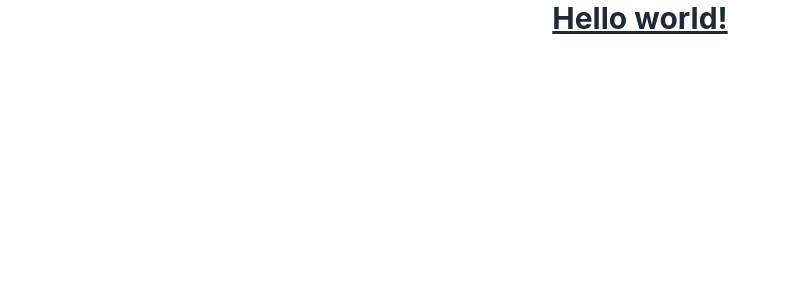
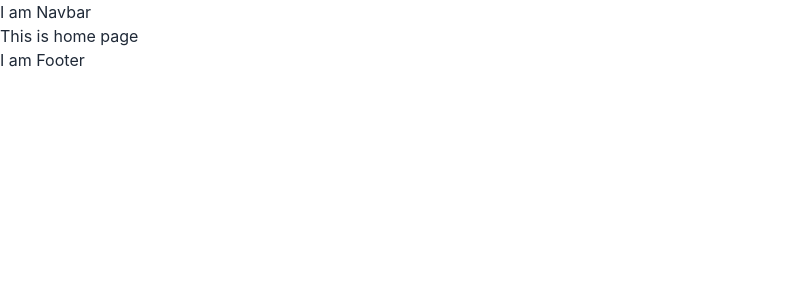
Before and after one commit to zameariislam/doctor-clinic, a React (Create React App) app: page / in a window 1280 px wide. Shown: the top 300 px of the page, without its empty margins (0-791 px from the left). Built offline with nearby package versions, Linux system fonts and the light colour scheme.

Commit message:
route added

```diff
--- a/src/App.js
+++ b/src/App.js
@@ -1,11 +1,8 @@
+import { RouterProvider } from "react-router-dom";
+import router from "./Routes/routes";
 
 function App() {
-  return (
-
-    <h1 className="text-3xl text-center font-bold underline">
-      Hello world!
-    </h1>
-  );
+  return <RouterProvider router={router} />
 }
 
 export default App;
--- /dev/null
+++ b/src/LayOut/Main.js
@@ -0,0 +1,19 @@
+import React from 'react';
+import Navbar from '../pages/shared/Navbar';
+import { Outlet } from 'react-router-dom';
+import Footer from '../pages/shared/Footer';
+
+const Main = () => {
+    return (
+        <div>
+            <Navbar/>
+            <Outlet/>
+            <Footer/>
+
+
+
+        </div>
+    );
+};
+
+export default Main;
--- /dev/null
+++ b/src/Routes/routes.js
@@ -0,0 +1,27 @@
+import Login from "../pages/login/Login";
+import { createBrowserRouter } from "react-router-dom";
+import Main from "../LayOut/Main";
+import Home from "../pages/Home";
+
+
+const router = createBrowserRouter([
+    {
+        path: '/',
+        element: <Main />,
+        children: [
+            {
+                path: '/',
+                element: <Home />
+            },
+            {
+                path: "/login",
+                element: <Login />
+
+            }
+
+        ]
+    }
+])
+
+
+export default router
--- /dev/null
+++ b/src/pages/Home.js
@@ -0,0 +1,11 @@
+import React from 'react';
+
+const Home = () => {
+    return (
+        <div>
+            <h1>This is home page</h1>
+        </div>
+    );
+};
+
+export default Home;
--- /dev/null
+++ b/src/pages/login/Login.js
@@ -0,0 +1,12 @@
+import React from 'react';
+
+const Login = () => {
+    return (
+        <div>
+            I am login
+
+        </div>
+    );
+};
+
+export default Login;
--- /dev/null
+++ b/src/pages/shared/Footer.js
@@ -0,0 +1,13 @@
+import React from 'react';
+
+const Footer = () => {
+    return (
+        <div>
+            <h1>
+                I am Footer
+            </h1>
+        </div>
+    );
+};
+
+export default Footer;
--- /dev/null
+++ b/src/pages/shared/Navbar.js
@@ -0,0 +1,11 @@
+import React from 'react';
+
+const Navbar = () => {
+    return (
+        <div>
+            <h1>I am Navbar</h1>
+        </div>
+    );
+};
+
+export default Navbar;
```
